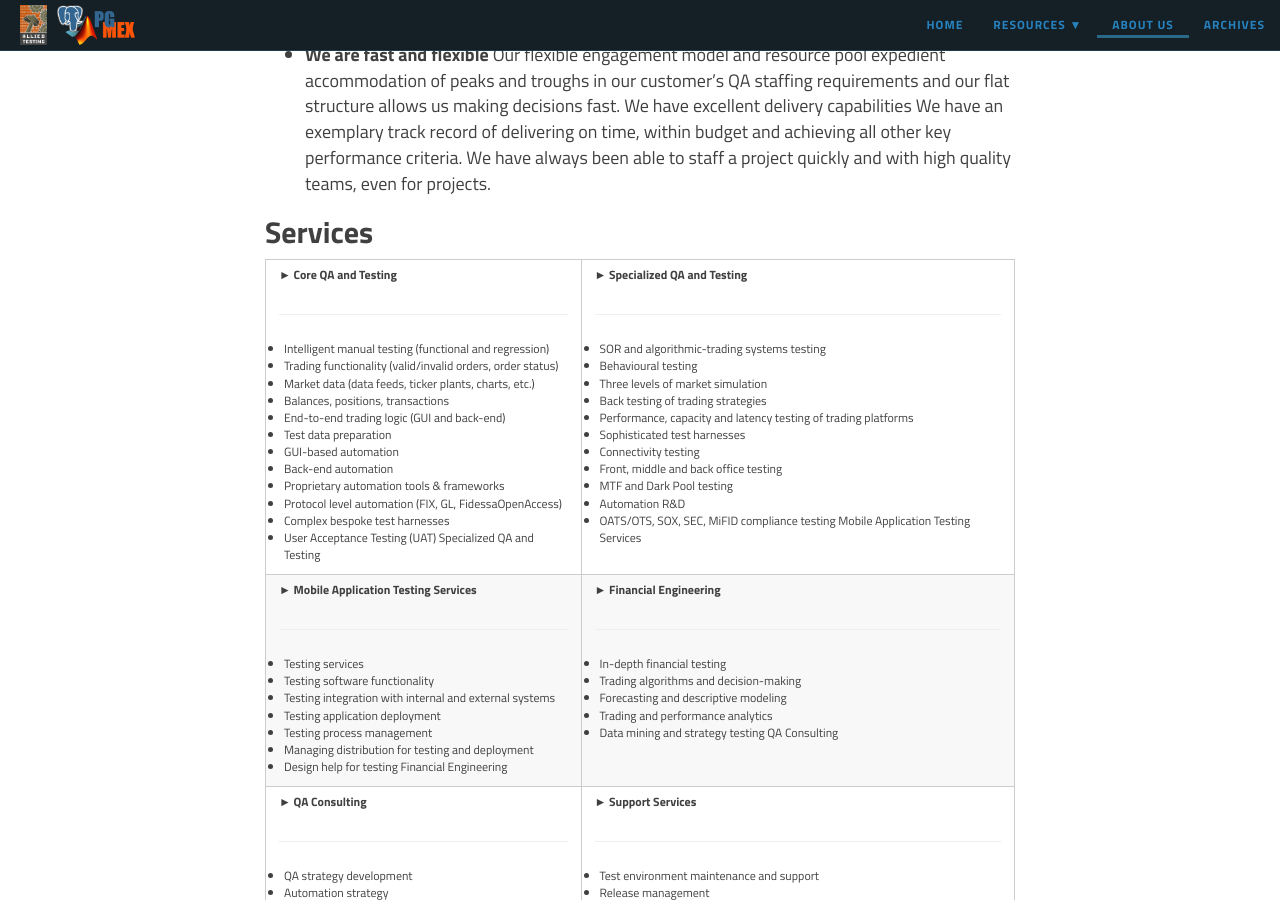
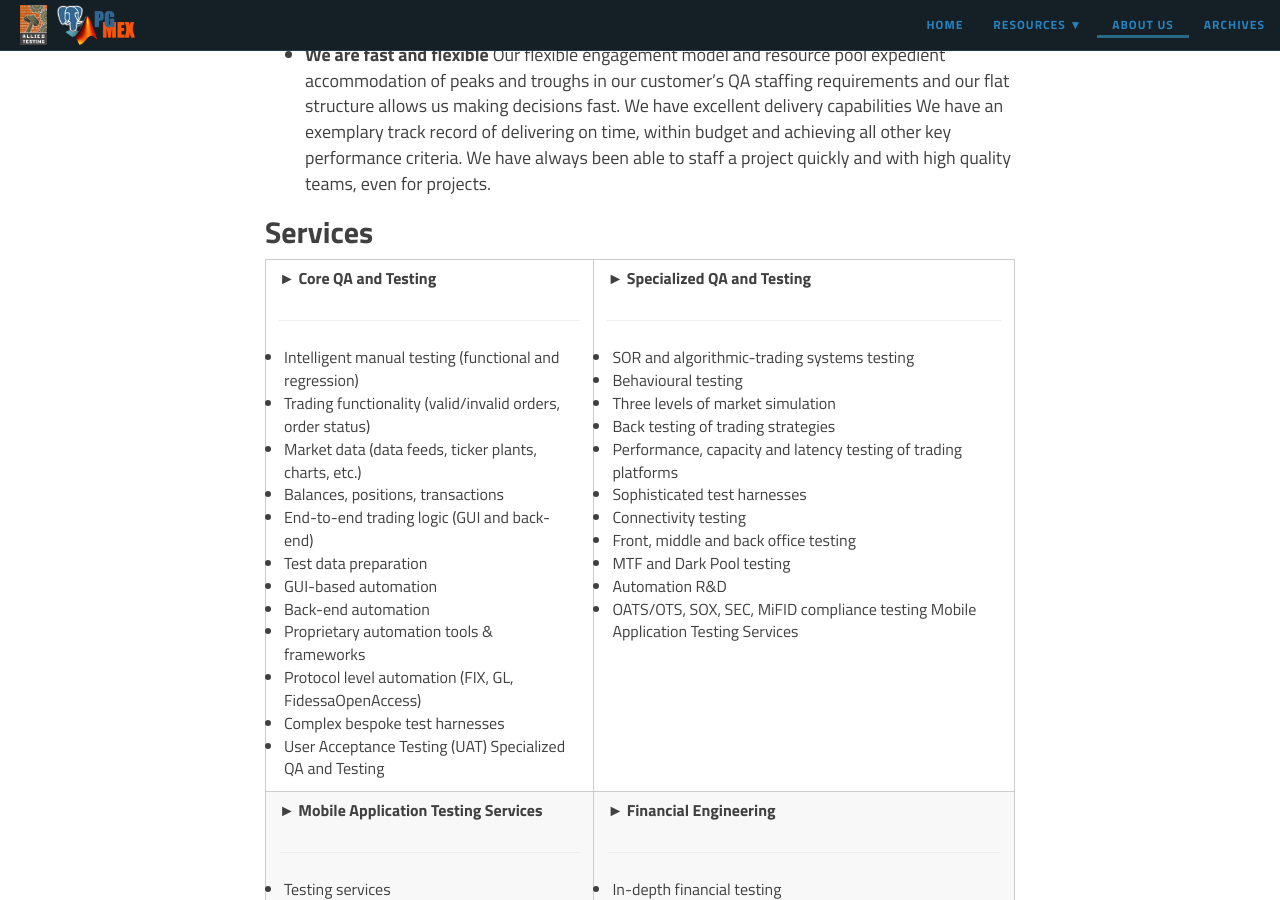
Before and after one commit to irublev/pgmex-blog, a Jekyll site: the page built from about.md, in a window 1280 px wide and 900 px high, scrolled down 1820 px. Built offline with Jekyll 4.4.1, drawn with Linux system fonts in a browser that asks for light colours; nearby versions of some CDN libraries; comment, search, counter and statistics services are not loaded.

Commit message:
font size fix

```diff
--- a/about.md
+++ b/about.md
@@ -50,7 +50,7 @@ We have excellent delivery capabilities
 We have an exemplary track record of delivering on time, within budget and achieving all other key performance criteria. We have always been able to staff a project quickly and with high quality teams, even for projects.
 
 ## Services
-<table cellspacing="1" cellpadding="4" border="0" style="vertical-align: top;  background-color: transparent; font-size: 12px; "><tbody><tr ><td valign="top" >
+<table cellspacing="1" cellpadding="4" border="0" style="vertical-align: top;  background-color: transparent; font-size: 16px; "><tbody><tr ><td valign="top" >
 <p><span class="alliedservices">►</span> <span class="alliedservices"><strong> </strong><span><strong>Core QA and Testing </strong></span></span></p>
 <hr class="alliedservices"/><ul style="margin:0px;padding:5px;" ><li>Intelligent manual testing (functional and regression)</li>
 <li>Trading functionality (valid/invalid orders, order status)</li>
```
